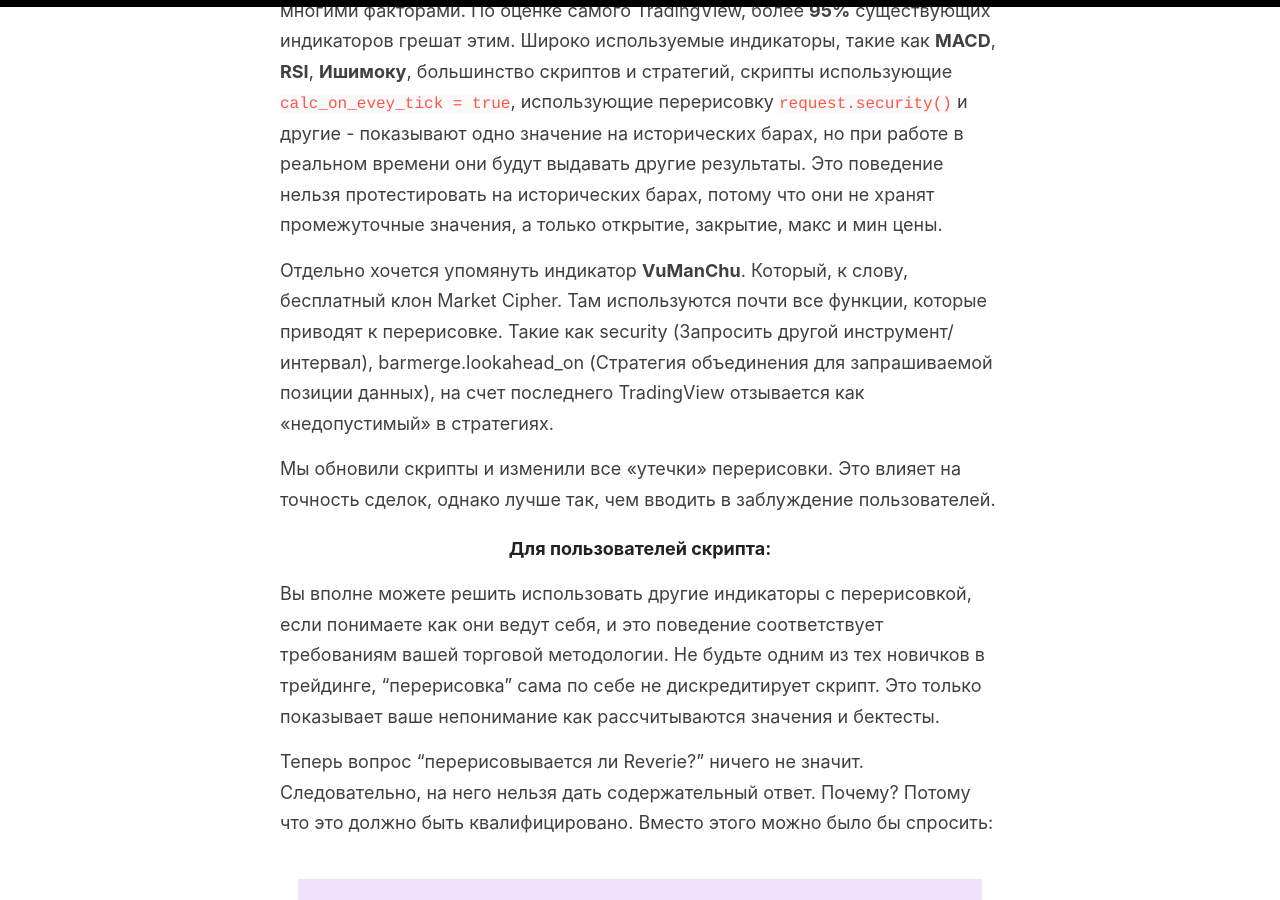
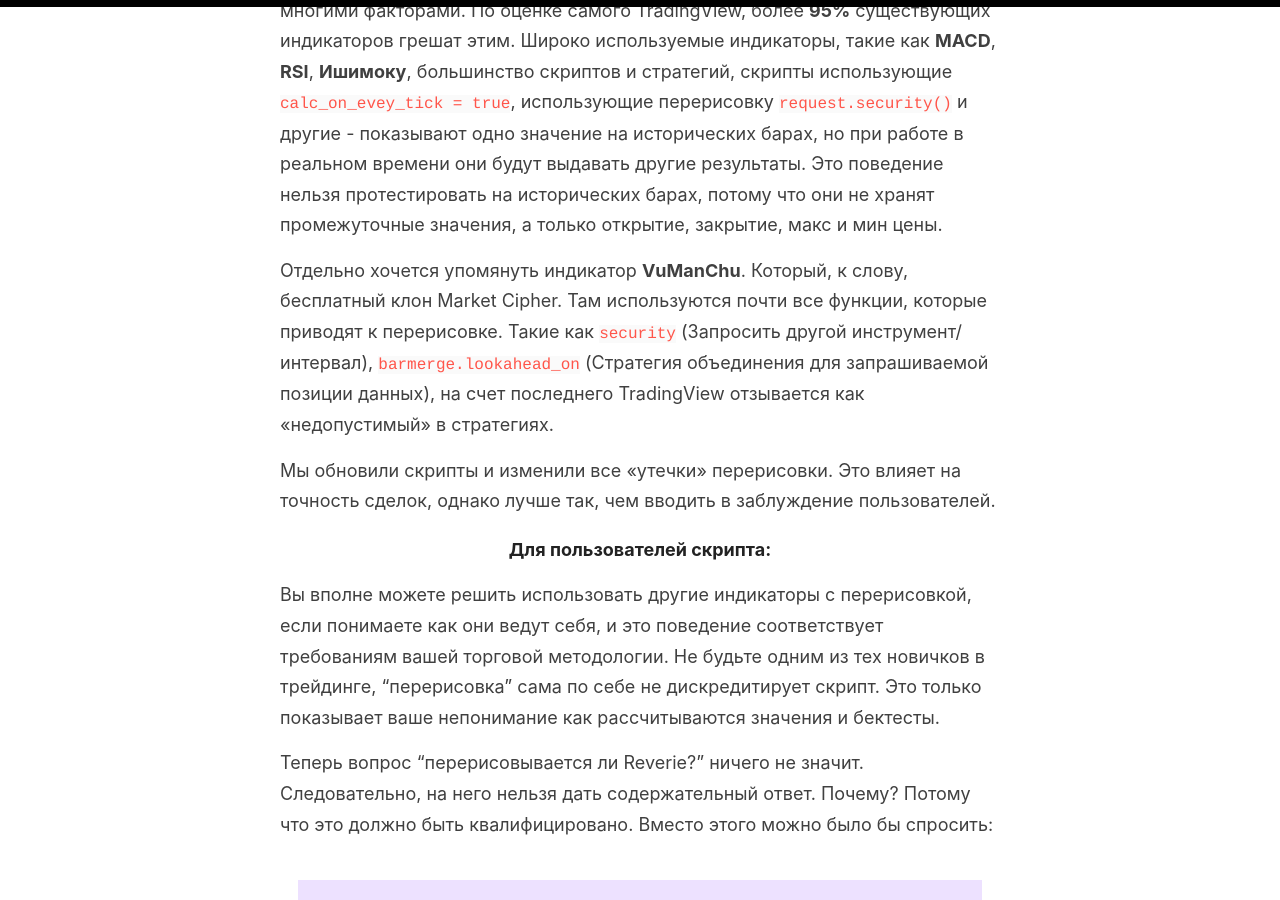
Before and after one commit to udevwork/Reverie, a Jekyll site: the page built from _posts/2022-04-13-repainting.md, in a window 1280 px wide and 900 px high, scrolled down 614 px. Built offline with Jekyll 4.4.1, drawn with Linux system fonts in a browser that asks for light colours.

```diff
--- a/_posts/2022-04-13-repainting.md
+++ b/_posts/2022-04-13-repainting.md
@@ -8,7 +8,7 @@ categories: [Обучение]
 
 Поведение при перерисовке широко распространено и может быть вызвано многими факторами.  По оценке самого TradingView, более **95%** существующих индикаторов грешат этим. Широко используемые индикаторы, такие как **MACD**, **RSI**, **Ишимоку**, большинство скриптов и стратегий, скрипты использующие `calc_on_evey_tick = true`, использующие перерисовку `request.security()` и другие - показывают одно значение на исторических барах, но при работе в реальном времени они будут выдавать другие результаты. Это поведение нельзя протестировать на исторических барах, потому что они не хранят промежуточные значения, а только открытие, закрытие, макс и мин цены.
 
-Отдельно хочется упомянуть индикатор **VuManChu**. Который, к слову, бесплатный клон Market Cipher. Там используются почти все функции, которые приводят к перерисовке. Такие как security (Запросить другой инструмент/интервал), barmerge.lookahead_on (Стратегия объединения для запрашиваемой позиции данных), на счет последнего TradingView отзывается как «недопустимый» в стратегиях.
+Отдельно хочется упомянуть индикатор **VuManChu**. Который, к слову, бесплатный клон Market Cipher. Там используются почти все функции, которые приводят к перерисовке. Такие как `security` (Запросить другой инструмент/интервал), `barmerge.lookahead_on` (Стратегия объединения для запрашиваемой позиции данных), на счет последнего TradingView отзывается как «недопустимый» в стратегиях.
 
 Мы обновили скрипты и изменили все «утечки» перерисовки. Это влияет на точность сделок, однако лучше так, чем вводить в заблуждение пользователей.
 
```
